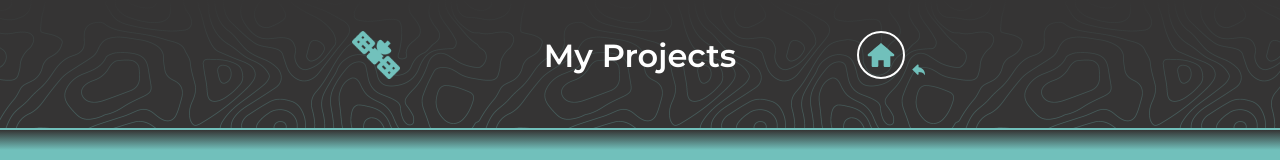
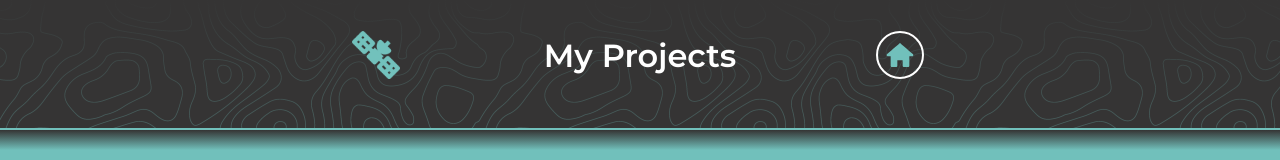
Before and after one commit to sgerpdx/pop-signpost, a Next.js app: page /projects in a window 1280 px wide. Shown: the top 160 px of the page. Built offline with nearby package versions, Linux system fonts and the light colour scheme; a web font is replaced by a local one.

Commit message:
arrow removed from ProjectHeader

```diff
--- a/components/projectHeader.jsx
+++ b/components/projectHeader.jsx
@@ -5,7 +5,7 @@ import styles from "../styles/Header.module.css";
 
 //image imports
 import SatelliteBlue from "../public/satellite-blue.png";
-import { TiArrowBack } from "react-icons/ti";
+//import { TiArrowBack } from "react-icons/ti";
 import { TiHome } from "react-icons/ti";
 
 export default function ProjectHeader() {
@@ -33,7 +33,7 @@ export default function ProjectHeader() {
           <span className={styles.backHomeSpan} title="return home">
             {" "}
             <TiHome size="3em" className={styles.homeIcon} />
-            <TiArrowBack className={styles.backHomeIcon} />
+            {/* <TiArrowBack className={styles.backHomeIcon} /> */}
           </span>
         </Link>
       </section>
```
